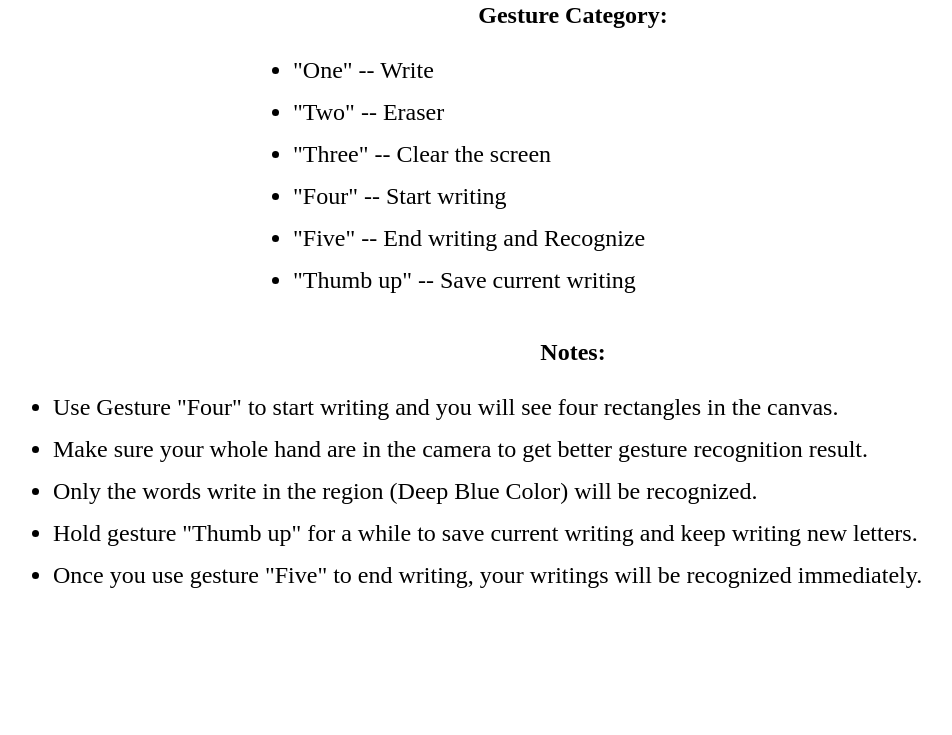
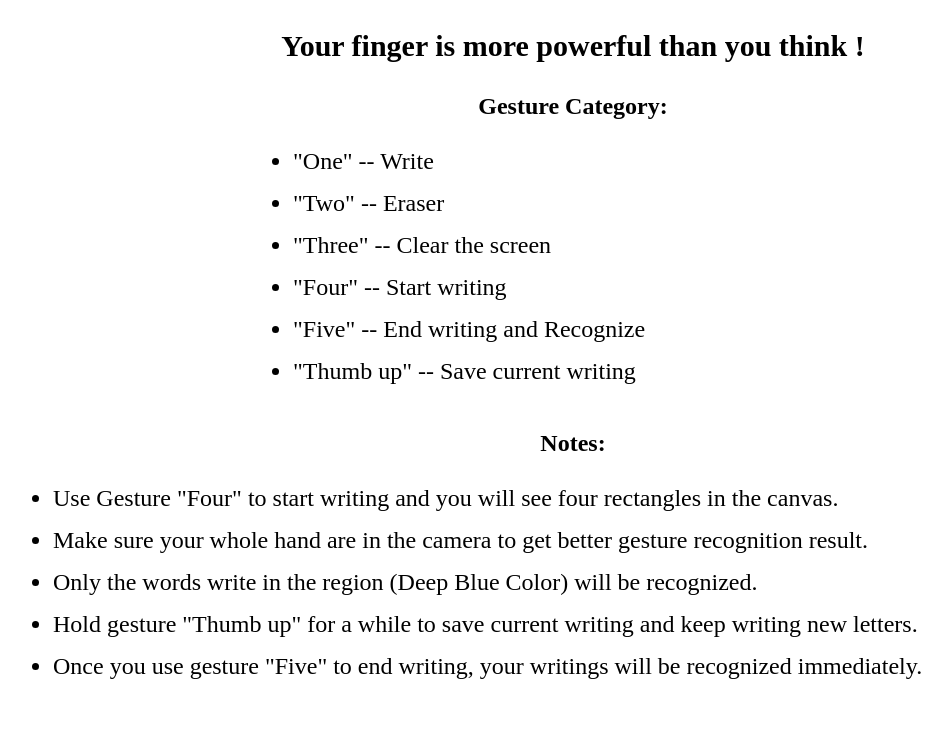
Before and after one commit to zhuozuoy/ITSS_Finger_Pen, a Flask app: page / in a window 1280 px wide. Shown: the part 418-1153 px from the top of the page, without its empty margins (67-1019 px from the left). Before the commit the page ends 1006 px from the top, so only its background shows below. Run offline with Flask 2, Linux system fonts and the light colour scheme.

Commit message:
Update Style.css

```diff
--- a/static/Style.css
+++ b/static/Style.css
@@ -12,14 +12,20 @@ video {
 
 h1 {
     text-align: center;
+    font-size: 60px
 }
 
-
-test{
+text{
     width:600px;
     height:600px;
     font-size:x-large;
     text-align:center
+}
+
+.intro{
+    font-size:30px;
+    text-align: center;
+    font-weight: bold;
 }
 
 h2 {
@@ -37,7 +43,7 @@ ul[title='One'] {
 
 ul[title='Two'] {
     width:1080px;
-    height:200px;
+    height:250px;
     margin:0 auto;
     text-align: start;
     font-size:x-large;
```
